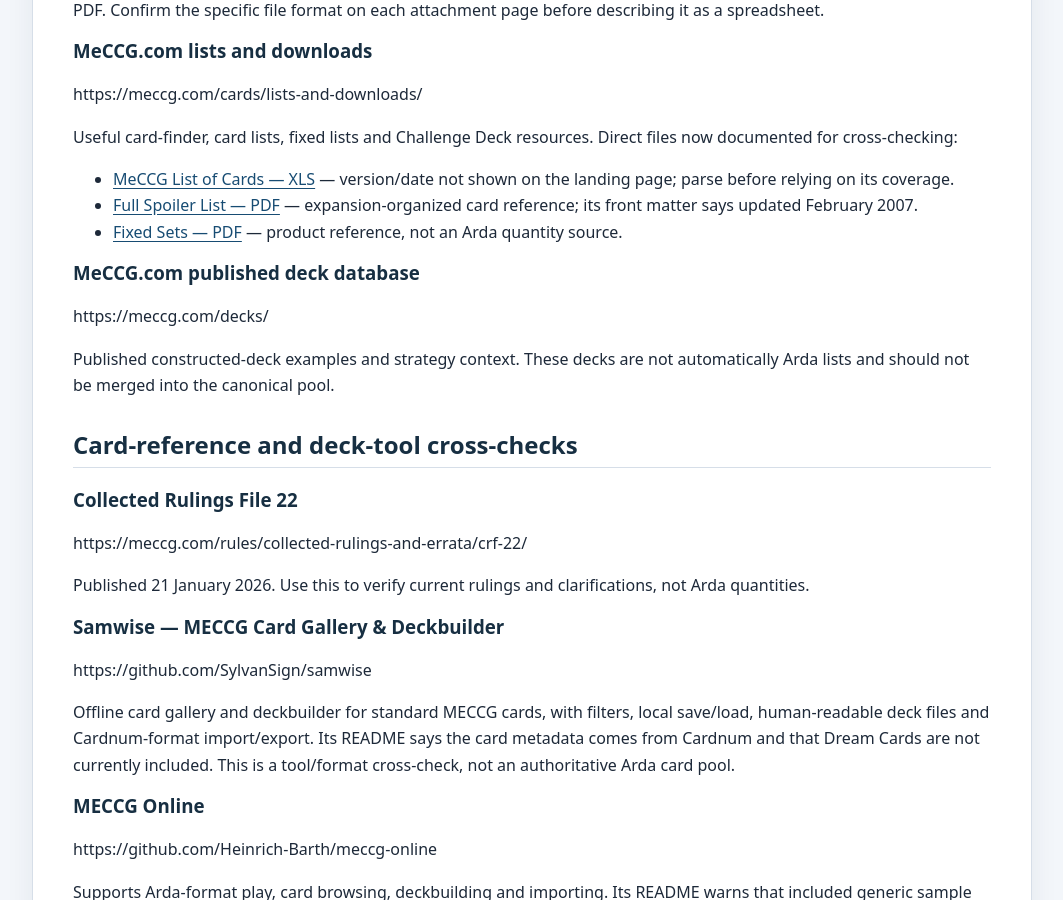
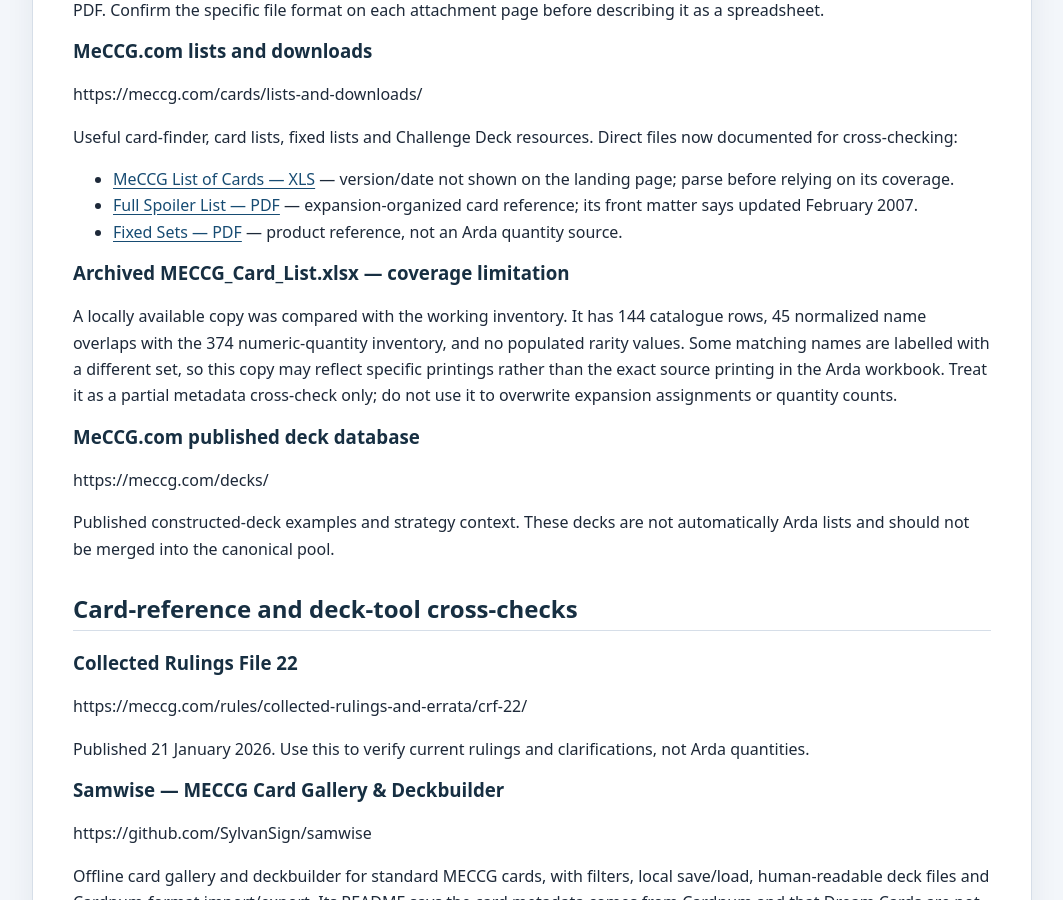
Before and after one commit to JamSpot/meccg-arda-master-database, a Jekyll site: the page built from docs/sources.md, in a window 1280 px wide and 900 px high, scrolled down 1656 px. Shown: the whole window, without its empty margins (108-1171 px from the left). Built offline with Jekyll 4.4.1, drawn with Linux system fonts in a browser that asks for light colours; our own code applies the rules of GitHub Pages for plain Markdown files.

Commit message:
Document limitations of archived card-list spreadsheet

```diff
--- a/docs/sources.md
+++ b/docs/sources.md
@@ -46,6 +46,10 @@ Useful card-finder, card lists, fixed lists and Challenge Deck resources. Direct
 - [Full Spoiler List — PDF](https://meccg.es/meta/cards/MeCCG%20Full%20Spoiler%20List.pdf) — expansion-organized card reference; its front matter says updated February 2007.
 - [Fixed Sets — PDF](https://meccg.es/meta/cards/list/Fixed%20Sets.pdf) — product reference, not an Arda quantity source.
 
+### Archived MECCG_Card_List.xlsx — coverage limitation
+
+A locally available copy was compared with the working inventory. It has 144 catalogue rows, 45 normalized name overlaps with the 374 numeric-quantity inventory, and no populated rarity values. Some matching names are labelled with a different set, so this copy may reflect specific printings rather than the exact source printing in the Arda workbook. Treat it as a partial metadata cross-check only; do not use it to overwrite expansion assignments or quantity counts.
+
 ### MeCCG.com published deck database
 https://meccg.com/decks/
 
```
